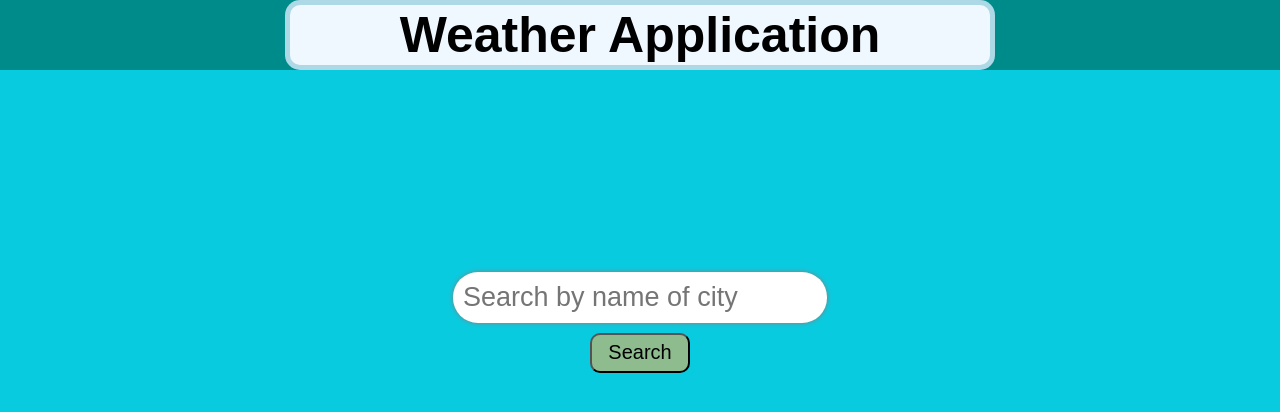
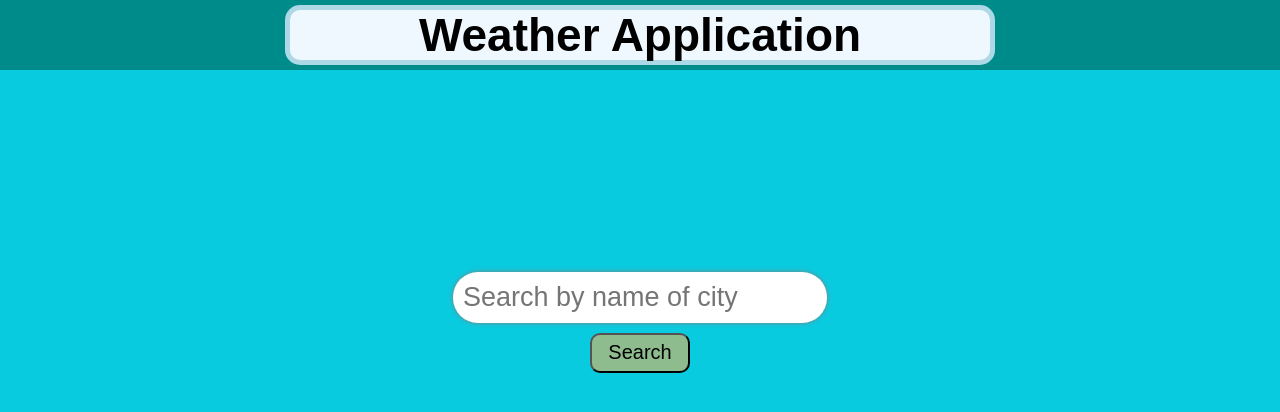
Before and after one commit to tejaram1234/adj-mct, a plain HTML site: page index.html in a window 1280 px wide. Drawn offline with Linux system fonts and the light colour scheme.

Commit message:
adj commit

```diff
--- a/style.css
+++ b/style.css
@@ -19,8 +19,8 @@ header{
 }
 header div{
     width: 700px;
-    height: 60px;
-    font-size: 25px;
+    height: 50px;
+    font-size: 23px;
     font-family: arial;
     background-color: aliceblue;
     display: flex;
```
